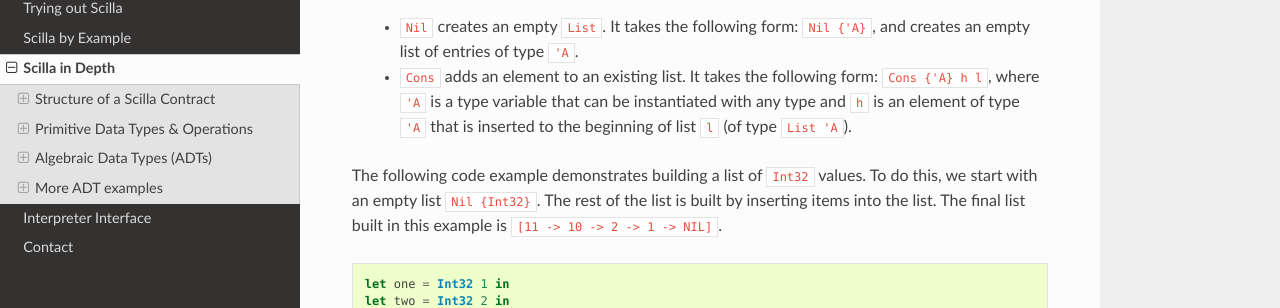
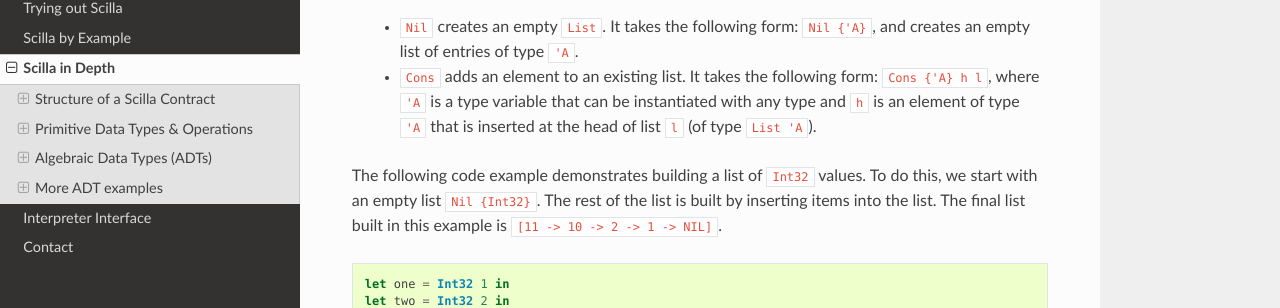
Before and after one commit to Zilliqa/scilla-docs, a Sphinx documentation site: the page built from docs/source/scilla-in-depth.rst, in a window 1280 px wide and 900 px high, scrolled down 6814 px. Shown: the part 141-449 px from the top of the window. Built offline with Sphinx 7.4.7 and the Read the Docs theme 2.0.0, drawn with Linux system fonts in a browser that asks for light colours.

Commit message:
Fixed typo with list

```diff
--- a/docs/source/scilla-in-depth.rst
+++ b/docs/source/scilla-in-depth.rst
@@ -390,7 +390,7 @@ specified using the ``List`` keyword and has two constructors:
    + ``Cons`` adds an element to an existing list. It takes the following form:
      ``Cons {'A} h l``, where ``'A`` is a type variable that can be
      instantiated with any type and ``h`` is an element of type ``'A`` that is
-     inserted to the beginning of list ``l`` (of type ``List 'A``).
+     inserted at the head of list ``l`` (of type ``List 'A``).
 
 
 The following code example demonstrates building a list of ``Int32`` values.
```
